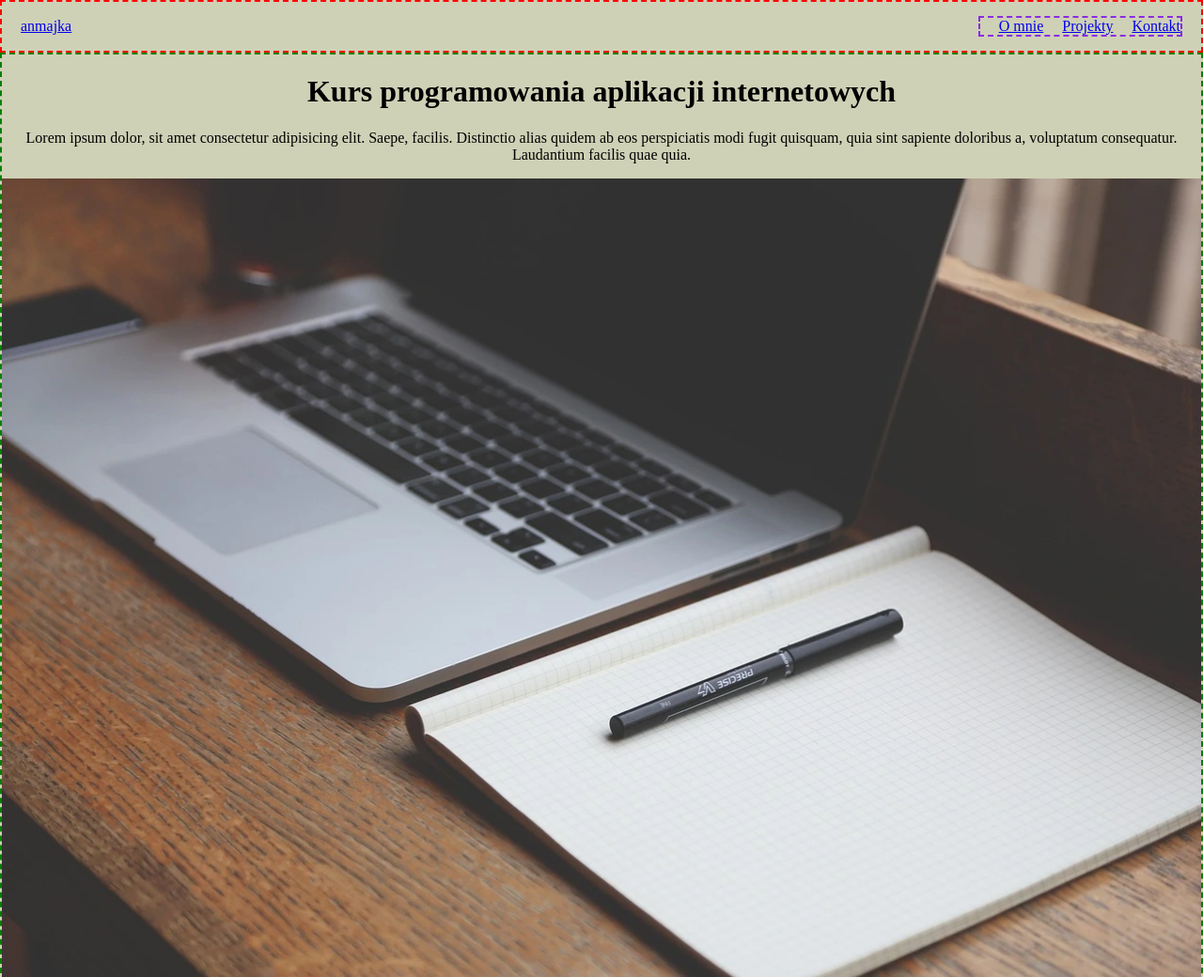
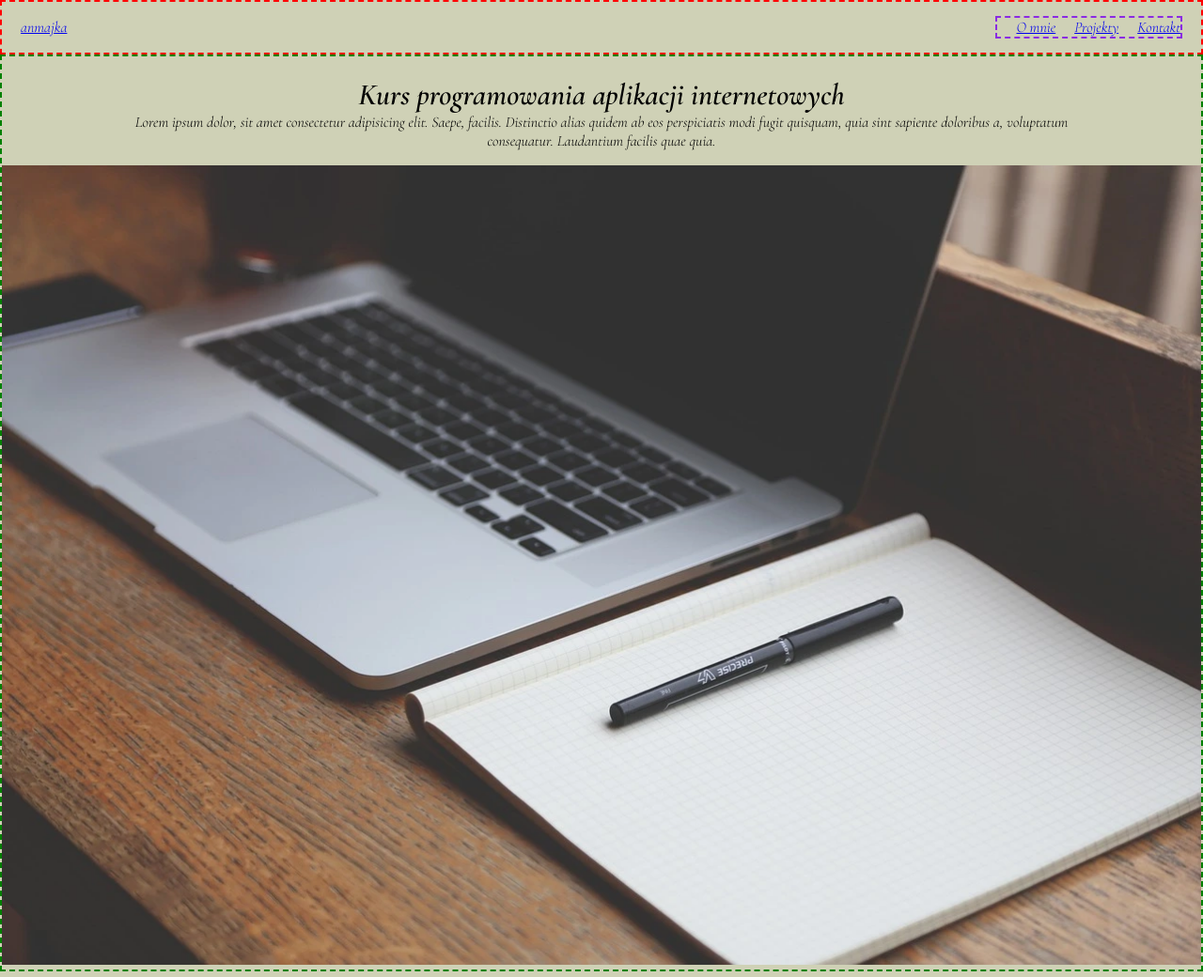
Before and after one commit to anmajka/anmajka.github.io, a plain HTML site: page index.html in a window 1280 px wide. Shown: the top 1040 px of the page at 94% size. Drawn offline with Linux system fonts and the light colour scheme.

Commit message:
css fonts & bodyHeader

```diff
--- a/index.html
+++ b/index.html
@@ -6,6 +6,12 @@
     <meta name="viewport" content="width=device-width, initial-scale=1.0" />
     <title>anmajka - o mnie</title>
     <link rel="stylesheet" href="style.css" />
+    <link rel="preconnect" href="https://fonts.googleapis.com" />
+    <link rel="preconnect" href="https://fonts.gstatic.com" crossorigin />
+    <link
+      href="https://fonts.googleapis.com/css2?family=Cormorant:ital,wght@1,300;1,600&display=swap"
+      rel="stylesheet"
+    />
   </head>
   <body>
     <nav>
--- a/style.css
+++ b/style.css
@@ -1,6 +1,7 @@
 body {
   background: rgb(207, 209, 182);
   margin: 0;
+  font-family: "Cormorant", serif;
 }
 nav {
   border: 2px dashed red;
@@ -26,3 +27,12 @@ nav {
 img {
   max-width: 100%;
 }
+h1 {
+  margin-bottom: 0;
+}
+p {
+  margin-top: 0;
+}
+.bodyHeader p {
+  padding: 0 10%;
+}
```
